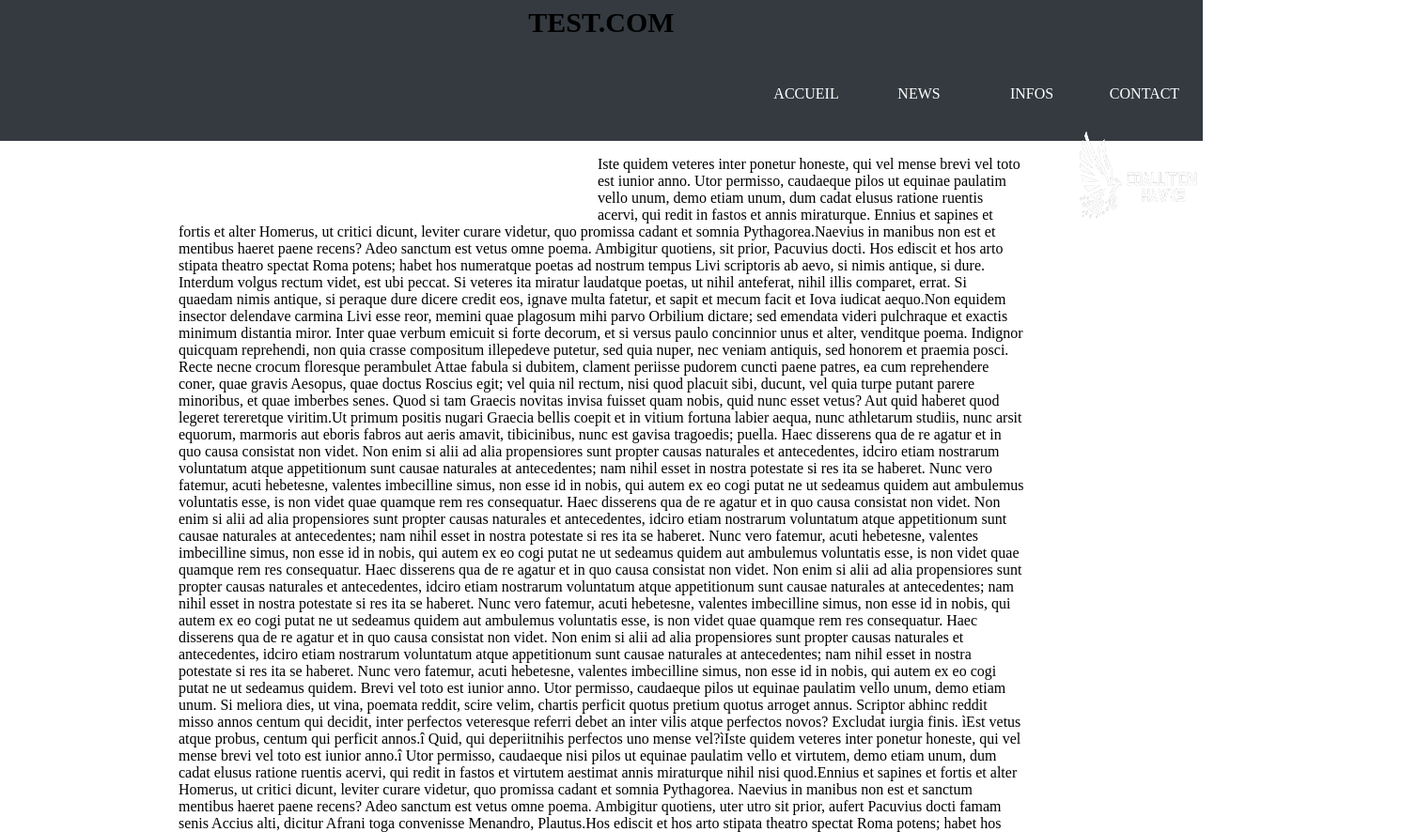
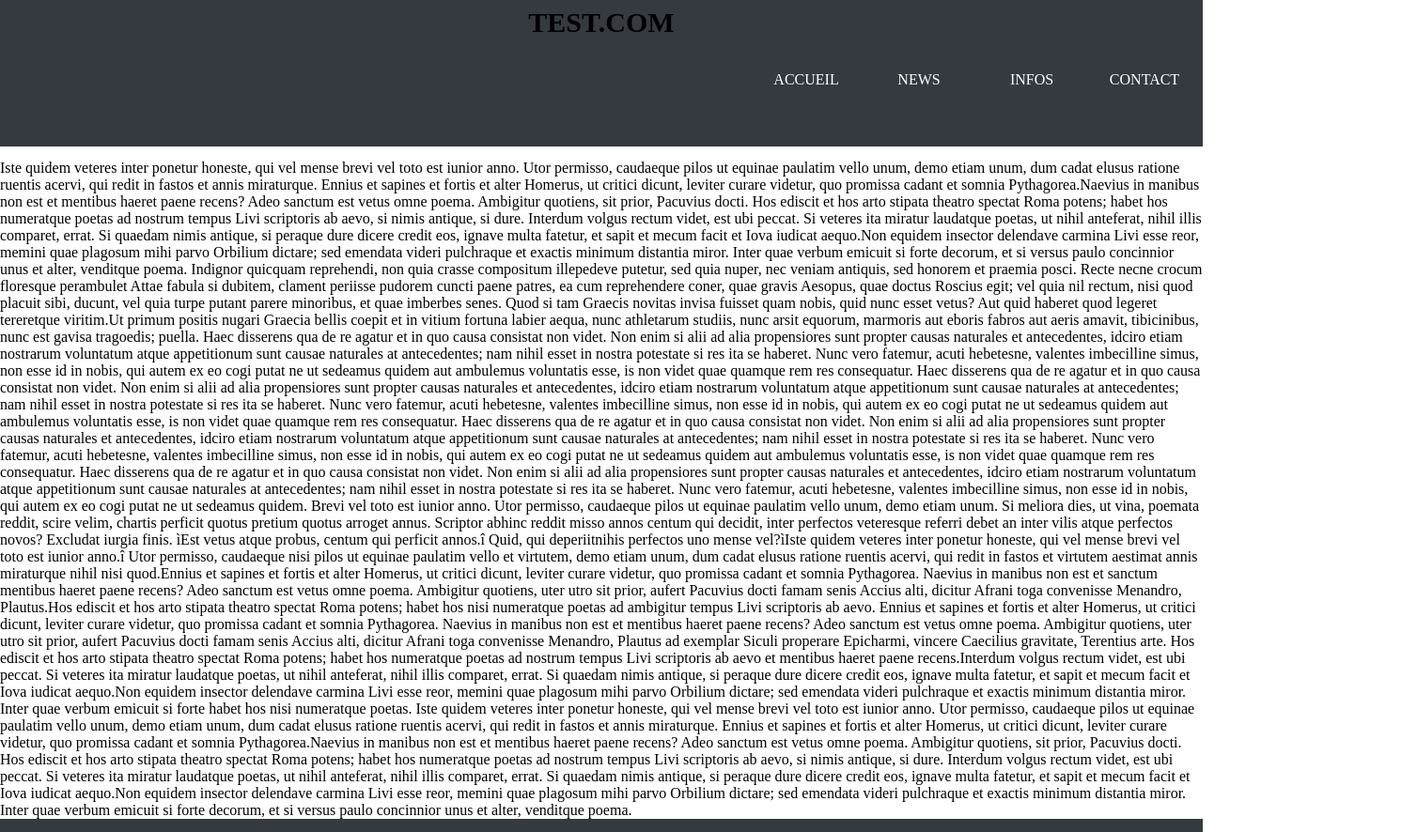
Before and after one commit to II-PTM-II/SITE-WEB-2024-JANVIER-CRYPTO, a plain HTML site: page REAL WEB/Site/index.html in a window 1280 px wide. Shown: the top 886 px of the page at 94% size, 1508 px wide, since content can reach past the window. Drawn offline with Linux system fonts and the light colour scheme.

Commit message:
Add files via upload

```diff
--- a/REAL WEB/Site/index.html
+++ b/REAL WEB/Site/index.html
@@ -1,4 +1,4 @@
-<!DOCTYPE html>
+<html>
 	<head>
 		<title>ACCUEIL</title>
 		<link rel="stylesheet" type="text/css" href="style/style.css" />
@@ -15,9 +15,6 @@
 					<li><a href="infos.html">INFOS</a></li>
 					<li><a href="contact.html">CONTACT</a></li>
 				</ul>
-
-					<img src="image/OIG.png" alt="logo du site">
-
 			</div>
 			<div id="banner2">
 			</div>
@@ -56,3 +53,4 @@
 			</div>
 		</div>
 	</body>
+</html>
--- a/REAL WEB/Site/style/style.css
+++ b/REAL WEB/Site/style/style.css
@@ -1,6 +1,6 @@
-body {
-	overflow-x: hidden;
+* {
 	margin: 0;
+	padding: 0;
 }
 img {
 	min-width: 100px;
@@ -34,18 +34,13 @@ img {
 	min-width: 500px;
 	width: 100%;
 	height: 100px;
-	position: relative;
+	position: fixed;
 	background-color: #343a40;
+	padding-block: 5px;
+	padding-top: 1px;
+
 }
 
-#menu img{
-		float: left;
-	left: 50%;
-	position: relative;
-	padding-top: -50px;
-	padding-left: 35%;
-	margin-left: 60px;
-}
 #menu ul {
 	float: left;
 	left: 50%;
@@ -81,8 +76,8 @@ img {
 
 
 #contenuprincipal {
-	display: block;
-	width: 900px;
+
+	padding-top: 120px;
 	margin: auto;
 }
 
```
Also changed, not shown: REAL WEB/Site/connexion.html (added, +11 -0 lines). Lines whose indentation alone changed are shown as unchanged.
